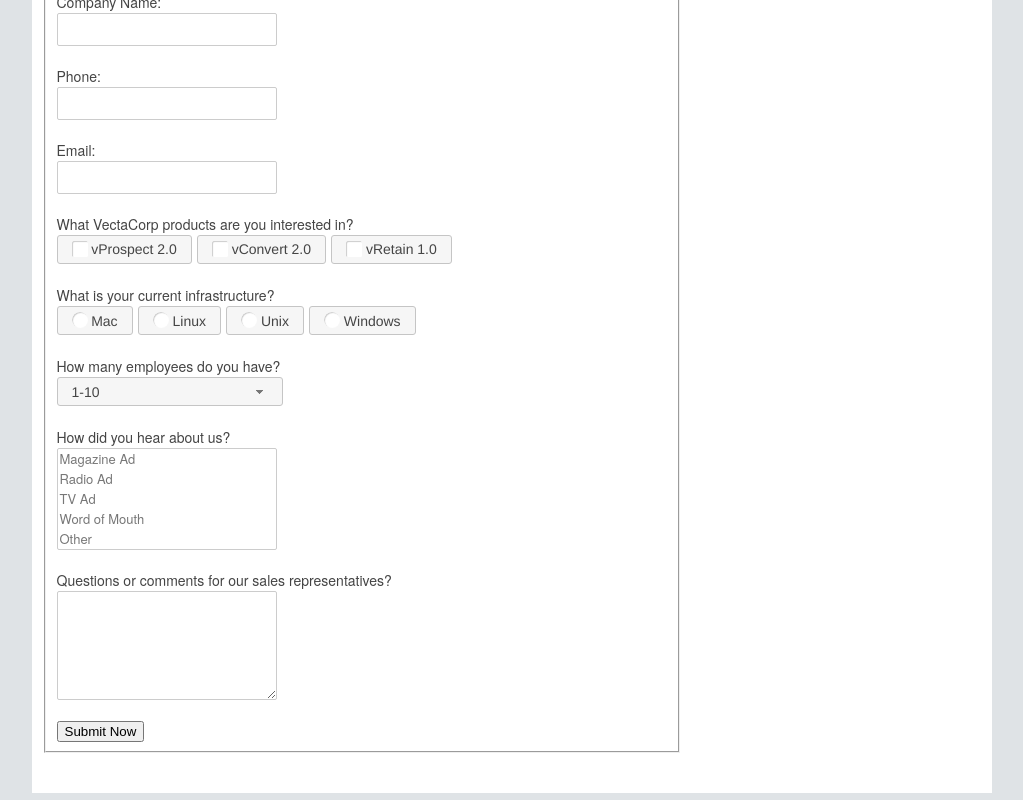
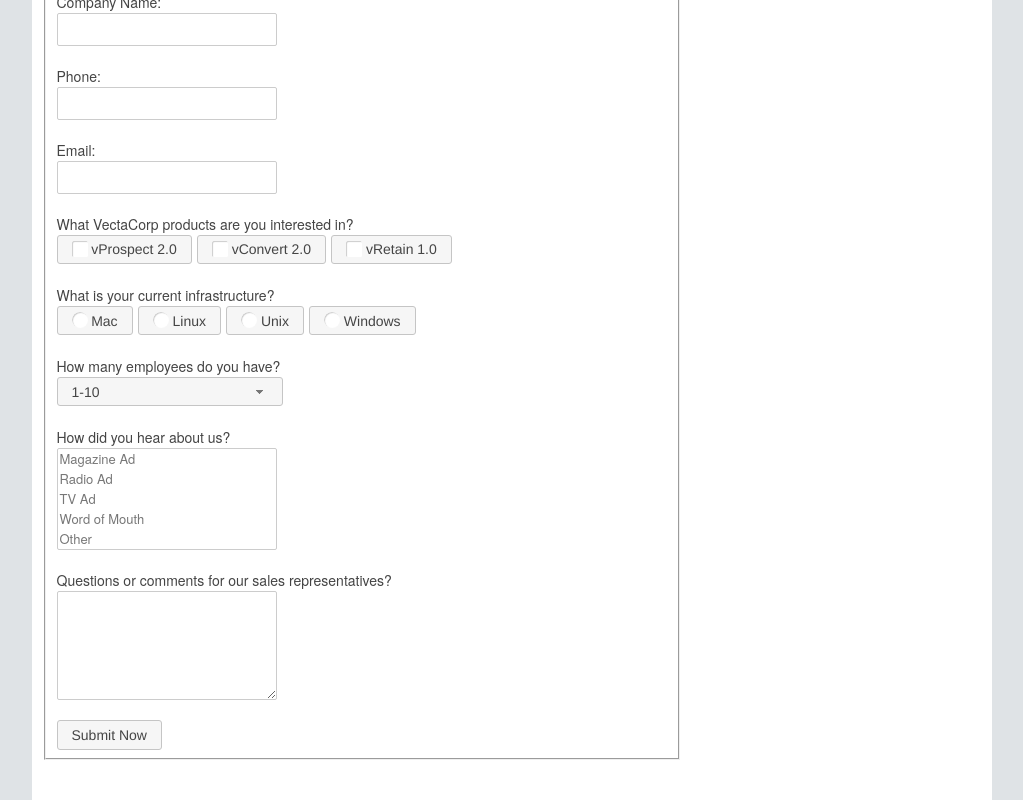
Before and after one commit to shreecheryl/OldAssignment09, a plain HTML site: page contactus.html in a window 1280 px wide. Shown: the part 512-1312 px from the top of the page, without its empty margins (128-1151 px from the left). Drawn offline with nearby package versions, Linux system fonts and the light colour scheme.

Commit message:
a few more changes 0801016

```diff
--- a/contactus.html
+++ b/contactus.html
@@ -13,7 +13,6 @@
        .hidden {
            display: none;
        }
-
    </style>
 
 	<!--[if lt IE 9]>
@@ -35,6 +34,8 @@
 
             $("#employees").selectmenu();
 
+            $( ".widget input[type=submit], .widget a, .widget button" ).button();
+
             $(".widget input[type=submit]").bind("click", function(event) {
                 event.preventDefault();
                 $("#dialog").dialog();
@@ -42,7 +43,6 @@
                 setTimeout (function() {
                     $(".widget input[type=submit]").click()}, 2000);
             });
-
 		});  // end of ready
 	</script>
 </head>
@@ -143,7 +143,6 @@
 		<section id="testimonials" class="five columns">
 			<h4>Map</h4>
 			<p>&nbsp;</p>
-
 		</section>
 	</main>
 </body>
```
